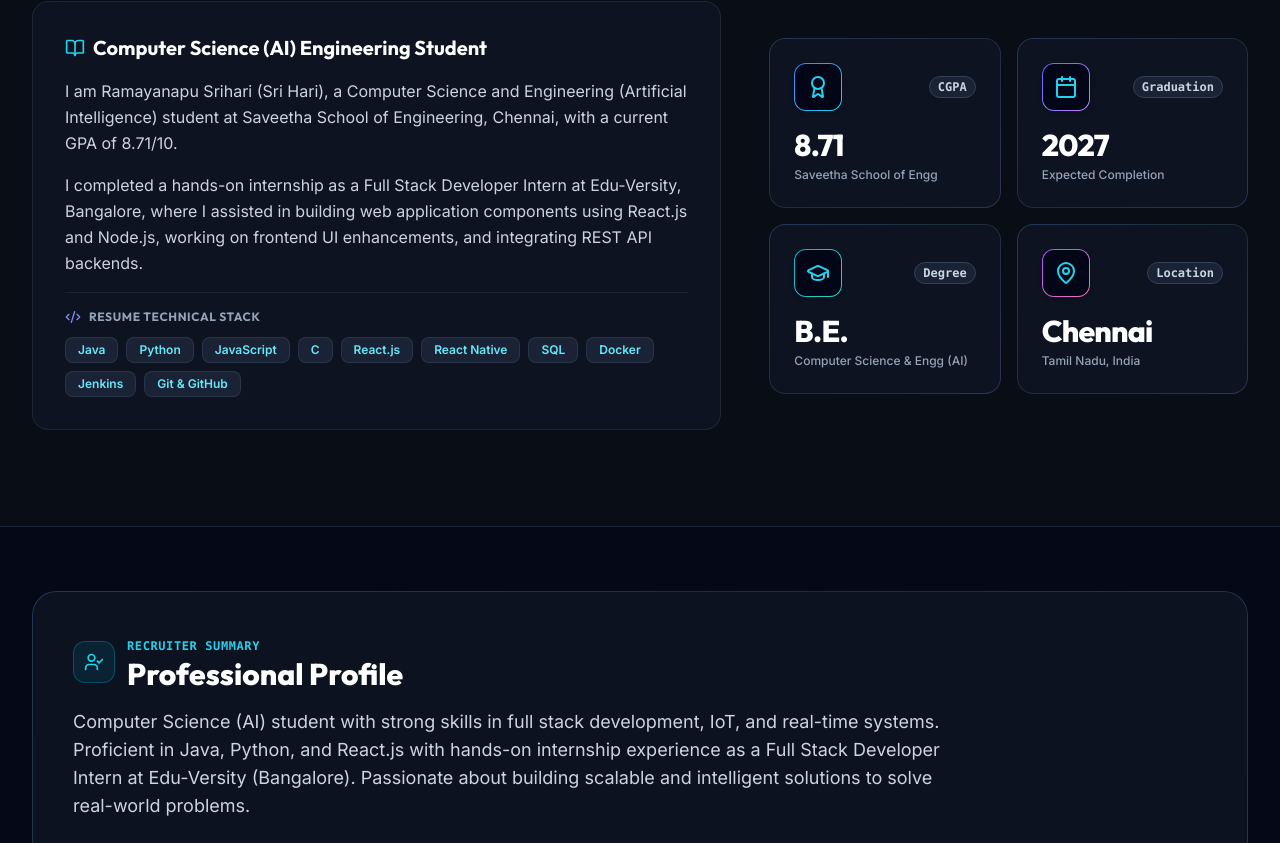
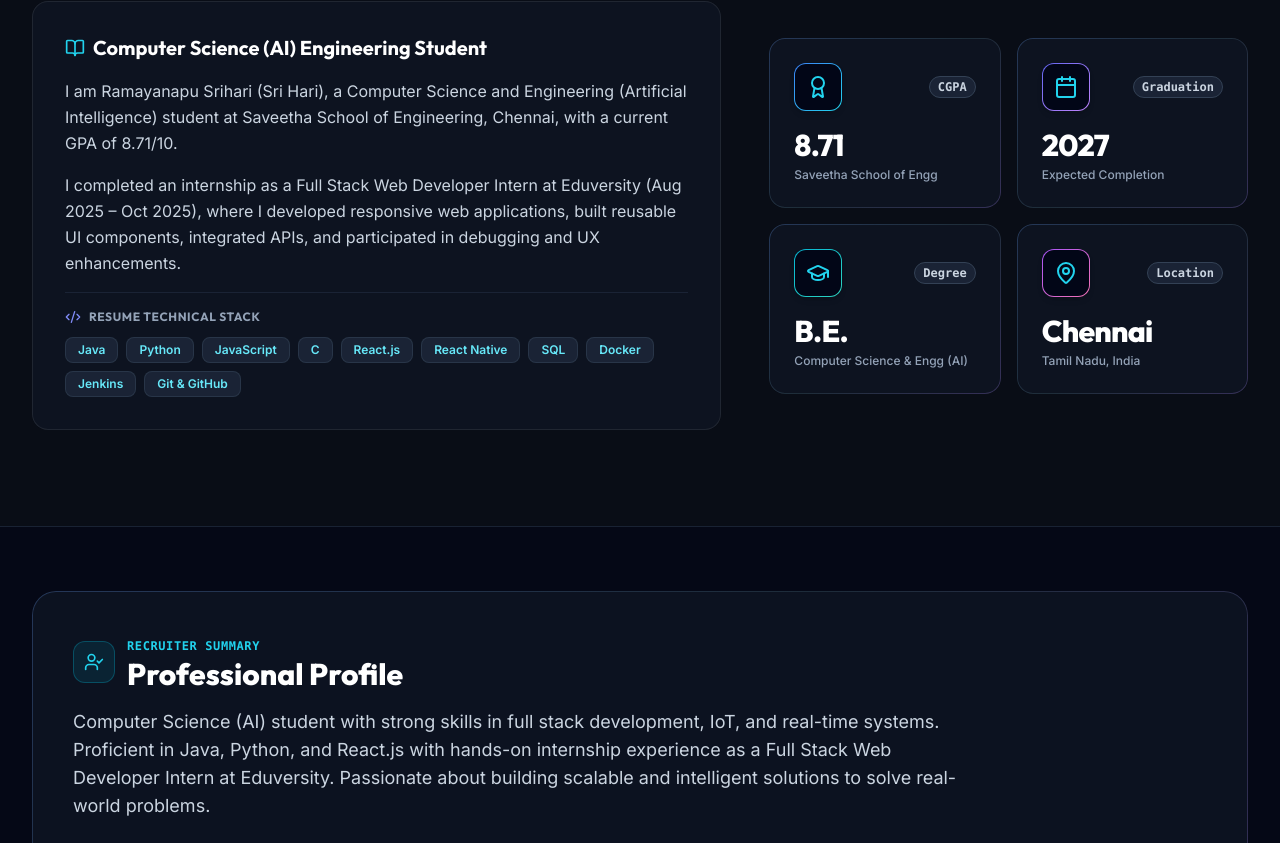
Before and after one commit to SRIHARI143HARSHA/portfolio, a React (Vite) app: page / in a window 1280 px wide. Shown: the part 1117-1960 px from the top of the page. Built offline with nearby package versions, Linux system fonts and the light colour scheme; the HTML template or start-up script is replaced by a standard one.

Commit message:
Update Eduversity Full Stack Web Developer Intern details (Aug 2025 - Oct 2025) with exact 5 bullet points

```diff
--- a/src/data/portfolioData.js
+++ b/src/data/portfolioData.js
@@ -11,9 +11,9 @@ export const personalInfo = {
   email: "srihariramayanapu@gmail.com",
   phone: "(+91) 7093103017",
   primaryRole: "Computer Science (AI) Student | Full Stack Developer | Software Engineer",
-  summary: "Computer Science (AI) student with strong skills in full stack development, IoT, and real-time systems. Proficient in Java, Python, and React.js with hands-on internship experience as a Full Stack Developer Intern at Edu-Versity (Bangalore). Passionate about building scalable and intelligent solutions to solve real-world problems.",
+  summary: "Computer Science (AI) student with strong skills in full stack development, IoT, and real-time systems. Proficient in Java, Python, and React.js with hands-on internship experience as a Full Stack Web Developer Intern at Eduversity. Passionate about building scalable and intelligent solutions to solve real-world problems.",
   aboutText1: "I am Ramayanapu Srihari (Sri Hari), a Computer Science and Engineering (Artificial Intelligence) student at Saveetha School of Engineering, Chennai, with a current GPA of 8.71/10.",
-  aboutText2: "I completed a hands-on internship as a Full Stack Developer Intern at Edu-Versity, Bangalore, where I assisted in building web application components using React.js and Node.js, working on frontend UI enhancements, and integrating REST API backends.",
+  aboutText2: "I completed an internship as a Full Stack Web Developer Intern at Eduversity (Aug 2025 – Oct 2025), where I developed responsive web applications, built reusable UI components, integrated APIs, and participated in debugging and UX enhancements.",
   heroRoles: [
     "Java Developer",
     "Full Stack Developer",
@@ -102,18 +102,20 @@ export const skillCategories = [
 
 export const internships = [
   {
-    id: "edu-versity",
-    company: "Edu-Versity",
+    id: "eduversity",
+    company: "Eduversity",
     location: "Bangalore",
-    role: "Full Stack Developer Intern",
-    period: "Resume Internship Experience",
-    description: "Assisted in developing and maintaining web application components using React.js and Node.js. Worked on frontend UI improvements and basic backend integration.",
+    role: "Full Stack Web Developer Intern",
+    period: "Aug 2025 – Oct 2025",
+    description: "Developed and tested responsive web applications using modern frontend technologies, built reusable UI components, integrated APIs, and participated in debugging and user experience enhancements.",
     responsibilities: [
-      "Assisted in developing and maintaining web application components using React.js and Node.js.",
-      "Worked on frontend UI improvements and basic backend integration.",
-      "Collaborated with team members to understand full stack development workflows."
+      "Developed and tested responsive web applications using modern frontend technologies",
+      "Built reusable UI components and structured layouts for improved performance",
+      "Integrated APIs and supported application workflows",
+      "Collaborated with team members to enhance application structure and usability",
+      "Participated in debugging, testing, and improving user experience"
     ],
-    technologies: ["React.js", "Node.js", "JavaScript", "HTML/CSS", "Git"]
+    technologies: ["React.js", "Node.js", "JavaScript", "HTML5", "CSS3", "REST APIs", "Git"]
   }
 ];
 
@@ -133,14 +135,14 @@ export const learningJourney = [
     highlight: true
   },
   {
-    period: "Internship",
-    title: "Full Stack Developer Intern",
-    institution: "Edu-Versity, Bangalore",
-    status: "Resume Internship Experience",
+    period: "Aug 2025 – Oct 2025",
+    title: "Full Stack Web Developer Intern",
+    institution: "Eduversity, Bangalore",
+    status: "Completed Internship",
     focus: [
-      "Assisted in developing and maintaining web application components using React.js and Node.js.",
-      "Worked on frontend UI improvements and basic backend integration.",
-      "Collaborated with team members to understand full stack development workflows."
+      "Developed & tested responsive web applications using modern frontend technologies",
+      "Built reusable UI components & structured layouts for performance",
+      "Integrated APIs, supported workflows, and enhanced usability"
     ],
     icon: "Code2",
     highlight: true
```
Also changed, not shown: 1 other file (tests, documents, lock files or other folders).
